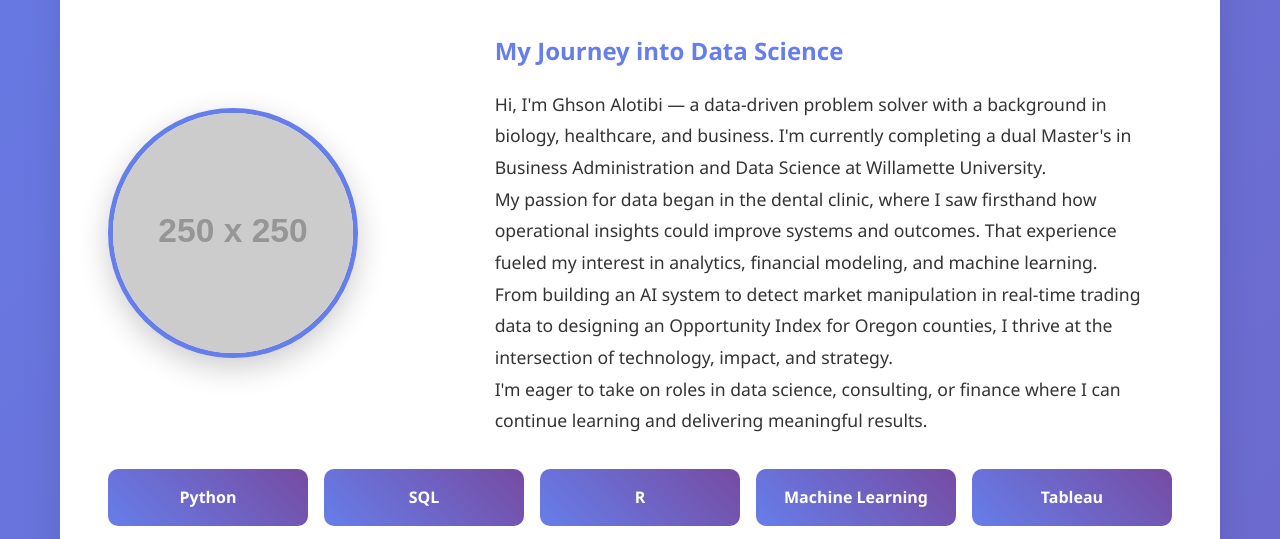
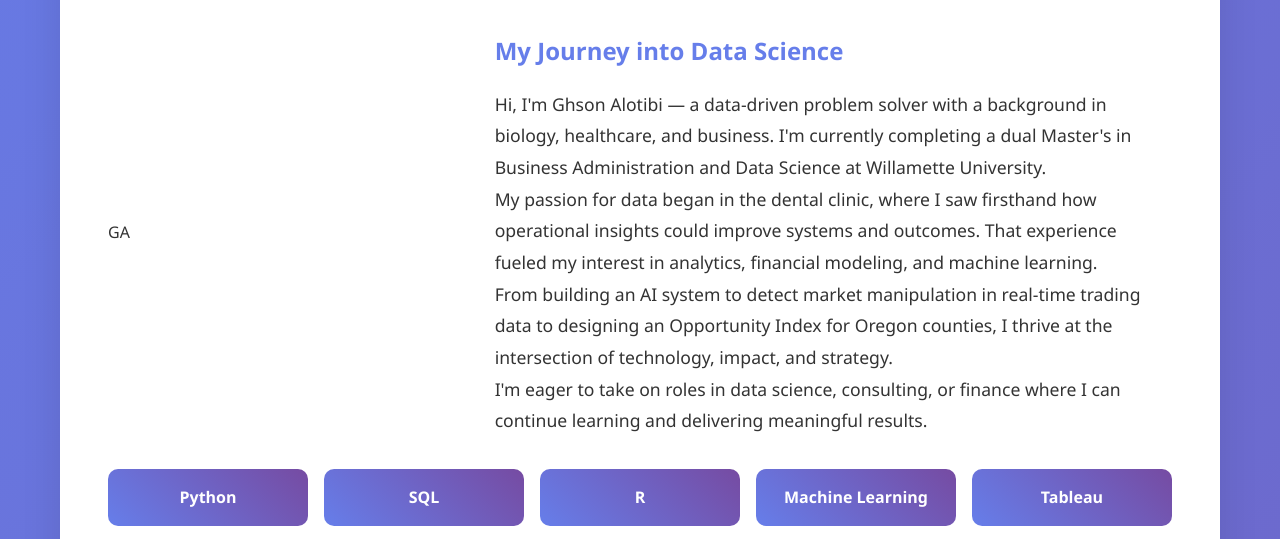
Before and after one commit to GHSONA/Ghson-Portfolio, a plain HTML site: page index.html in a window 1280 px wide. Shown: the part 663-1202 px from the top of the page. Drawn offline with Linux system fonts and the light colour scheme; placeholder pictures from the web are drawn by us.

Commit message:
Update index.html

```diff
--- a/index.html
+++ b/index.html
@@ -501,7 +501,8 @@
             <section id="about" class="content-section">
                 <h2 class="section-title">About Me</h2>
                 <div class="about-content">
-                    <img src="https://via.placeholder.com/250x250/667eea/ffffff?text=GA" alt="Ghson Alotibi" class="profile-img">
+  <img src="IMG_7260.heic" alt="Ghson Alotibi" class="profile-img" onerror="this.style.display='none'; this.nextElementSibling.style.display='flex';">
+  <span class="profile-initials">GA</span>
                     <div class="about-text">
                         <h3>My Journey into Data Science</h3>
                         <p>
```
